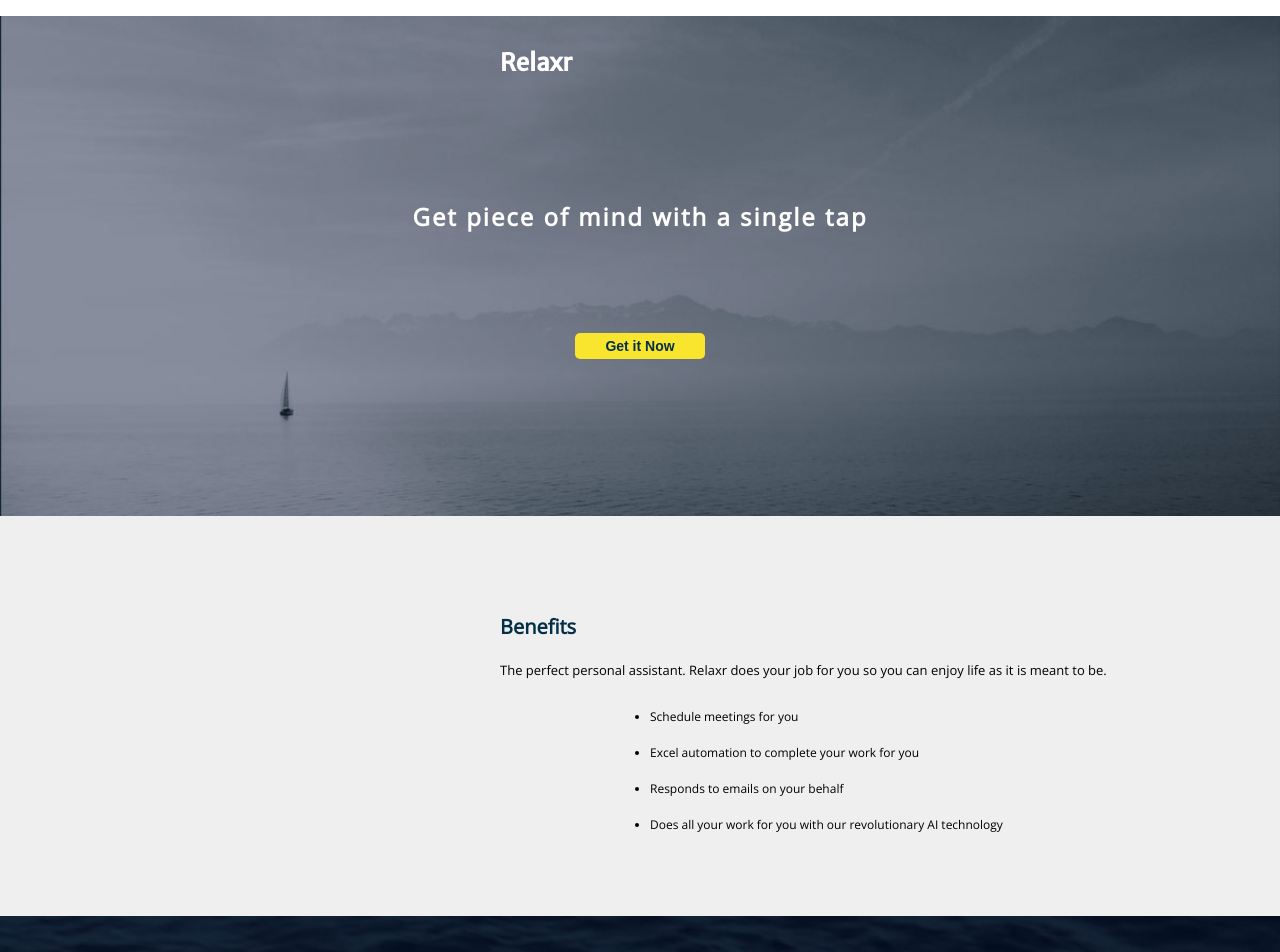
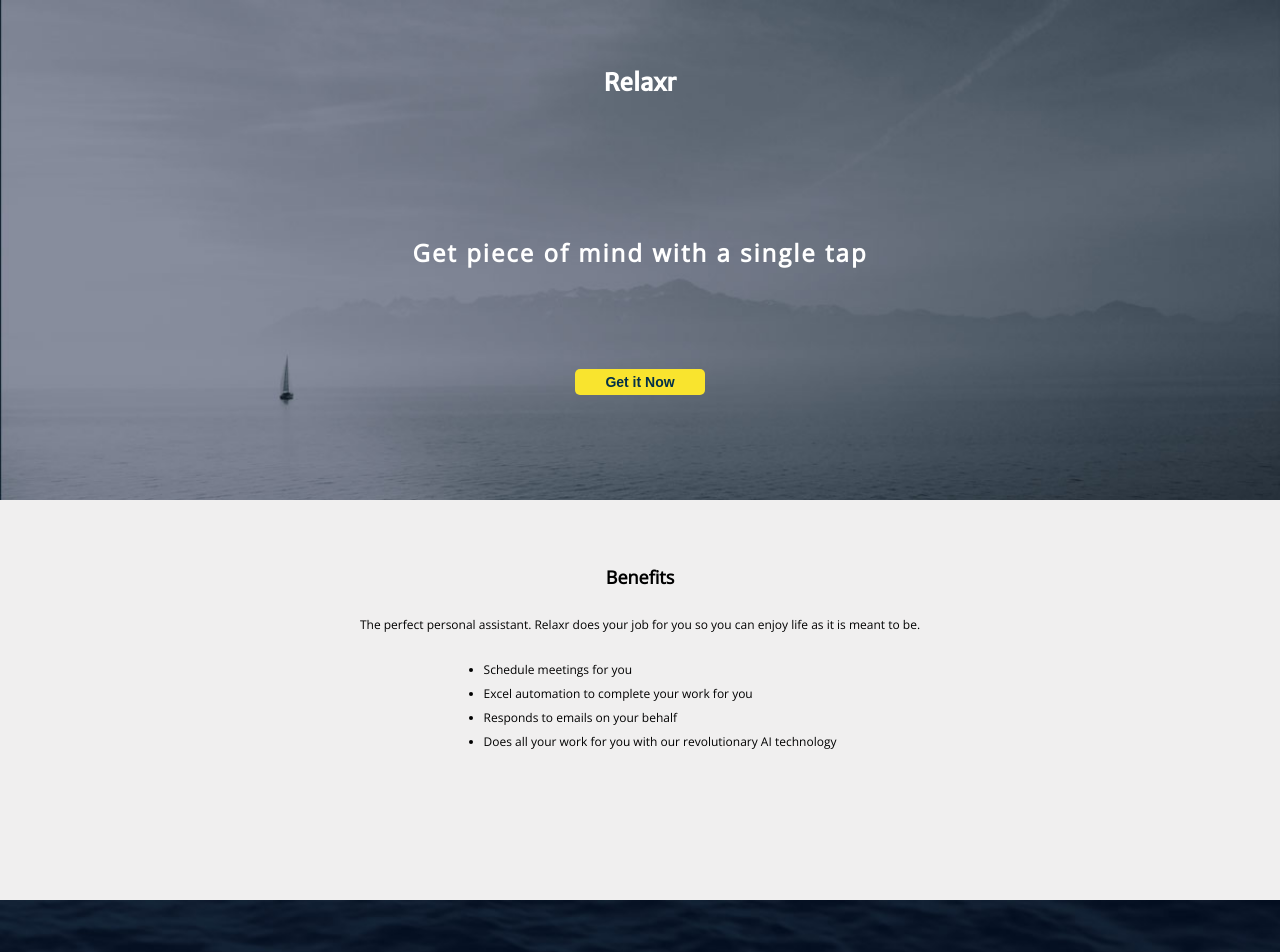
Before and after one commit to minicrystal7205/assignment2_ec, a plain HTML site: page index.html in a window 1280 px wide. Shown: the top 952 px of the page. Drawn offline with nearby package versions, Linux system fonts and the light colour scheme.

Commit message:
updated display

```diff
--- a/style.css
+++ b/style.css
@@ -14,7 +14,6 @@ body {
   /* font-family: Helvetica, Arial, sans-serif; */
   font-family: 'Open Sans', sans-serif;
   margin: 0 auto;
-  width: 100%;
 }
 
 #container {
@@ -25,15 +24,24 @@ header {
   background: url('images/header_bg.jpg') no-repeat;
   background-size: cover;
   height: 500px;
+  padding: 50px 0;
+  width: 100%;
+  display: flex;
+  flex-flow: column wrap;
+  align-items: center;
 }
+
+/* .relaxr-box {
+  width: 700px;
+} */
 
 header h1 {
   font-weight: bolder;
   font-size: 24px;
   color: #ffffff;
-  padding: 30px 0 0 500px;
   text-align: left;
   font-family: 'Merriweather Sans', sans-serif;
+  /* width: 700px; */
 }
 
 header h2 {
@@ -56,33 +64,36 @@ header button {
 
 .benefits {
   background-color: #f0efef;
+  width: 100%;
   height: 400px;
-  padding: 80px 0 70px 0;
+  padding: 50px 0;
+  display: flex;
+  flex-flow: column wrap;
+  align-items: center;
 }
 
-.benefits h1 {
+/* .benefits-box {
+  width: 700px;
+} */
+
+.benefits-box h1 {
   font-weight: bold;
   font-size: 20px;
   color: #033048;
-  padding-left: 500px;
   text-align: left;
+  /* width: 700px; */
 }
 
-.benefits p {
+.benefits-box p {
   font-weight: lighter;
   font-size: 13px;
-  padding-left: 500px;
-  text-align: left;
   margin: 20px 0;
-}
-
-.benefits ul {
-  padding-left: 650px;
   text-align: left;
 }
 
 ul li {
-  line-height: 3;
+  line-height: 2;
+  text-align: left;
 }
 
 .comment {
@@ -99,7 +110,7 @@ ul li {
   font-weight: lighter;
   font-style: italic;
   margin: auto;
-  width: 25%;
+  width: 50%;
 }
 
 span {
@@ -128,8 +139,10 @@ span {
 footer {
   background-color: #121212;
   height: 300px;
-  display: grid;
   padding: 20px 0;
+  display: flex;
+  flex-flow: column wrap;
+  align-items: center;
 }
 
 footer h1 {
```
